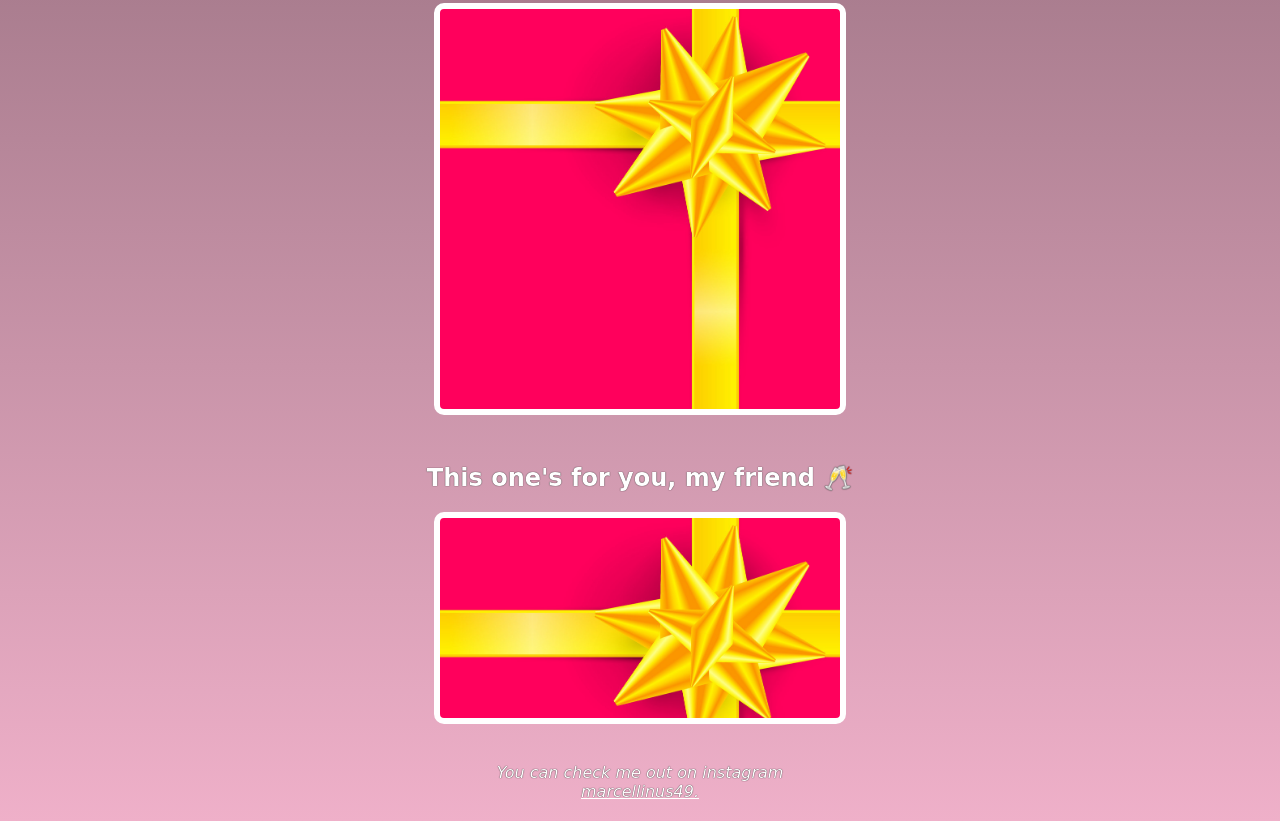
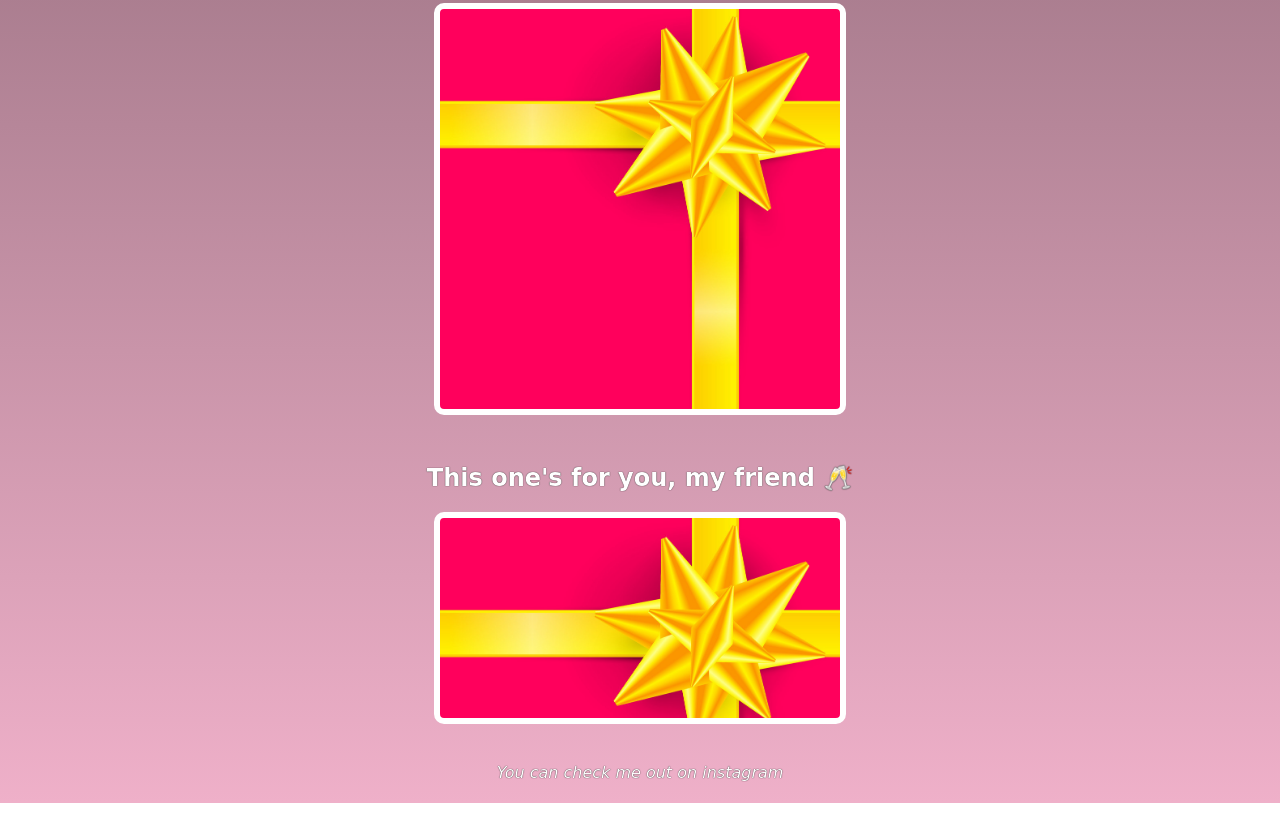
Before and after one commit to Marcellinus001/Birthday-Gift-Site, a website built with Vite: page index.html in a window 1280 px wide. Shown: the part 2038-2859 px from the top of the page. Built offline with nearby package versions, Linux system fonts and the light colour scheme; a web font is replaced by a local one.

Commit message:
Update index.html

```diff
--- a/index.html
+++ b/index.html
@@ -39,7 +39,7 @@
             <div class="gift-img" id="gift-img-cheers"></div>
         </div>
 
-        <p id="footer">You can check me out on instagram <a href="https://www.instagram.com/marcellinus49/" target="_blank">marcellinus49.</a></p>
+        <p id="footer">You can check me out on <a href="https://www.instagram.com/marcellinus49/" target="_blank"></a>instagram</p>
 
     </body>
 </html>
```
